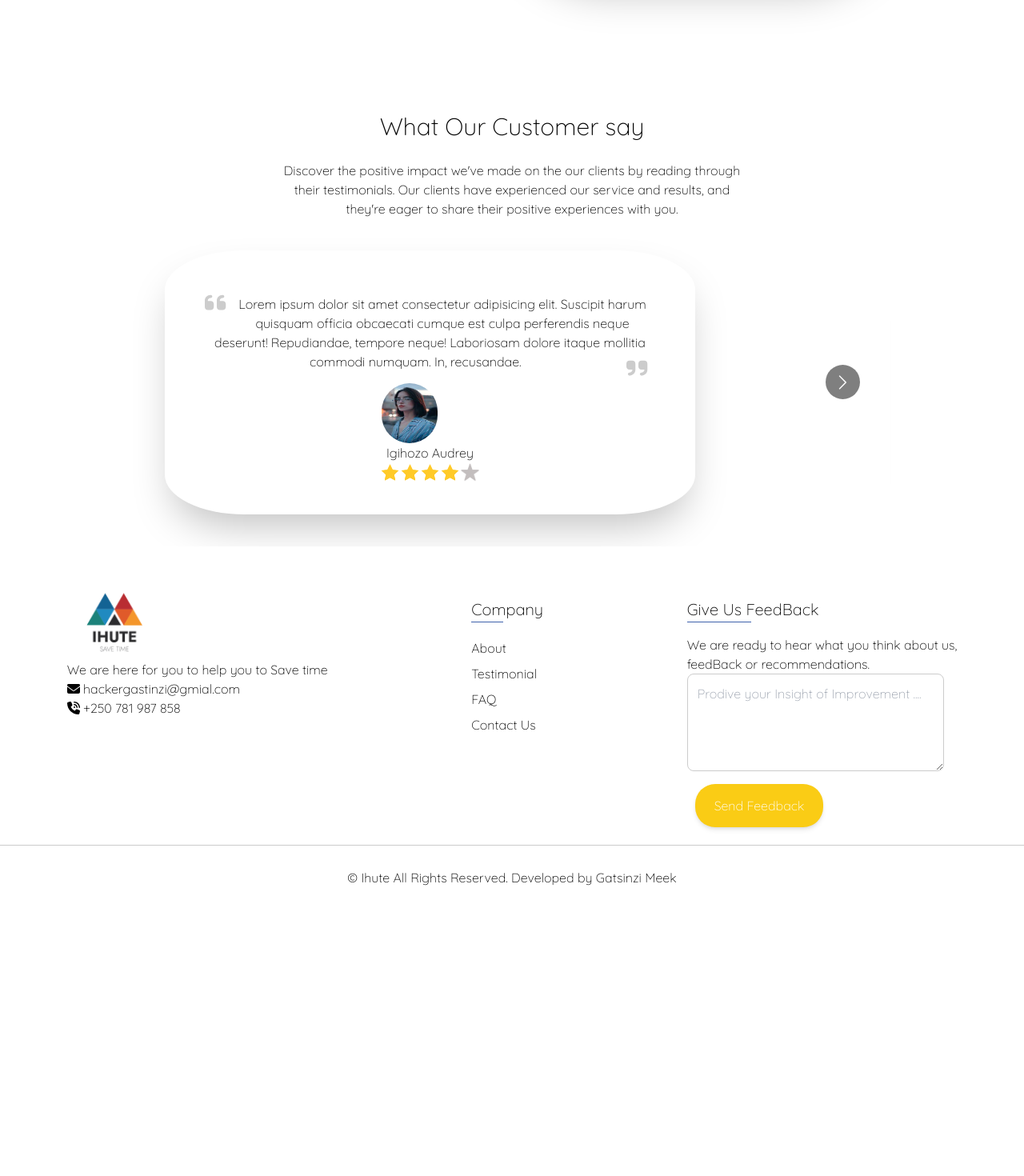
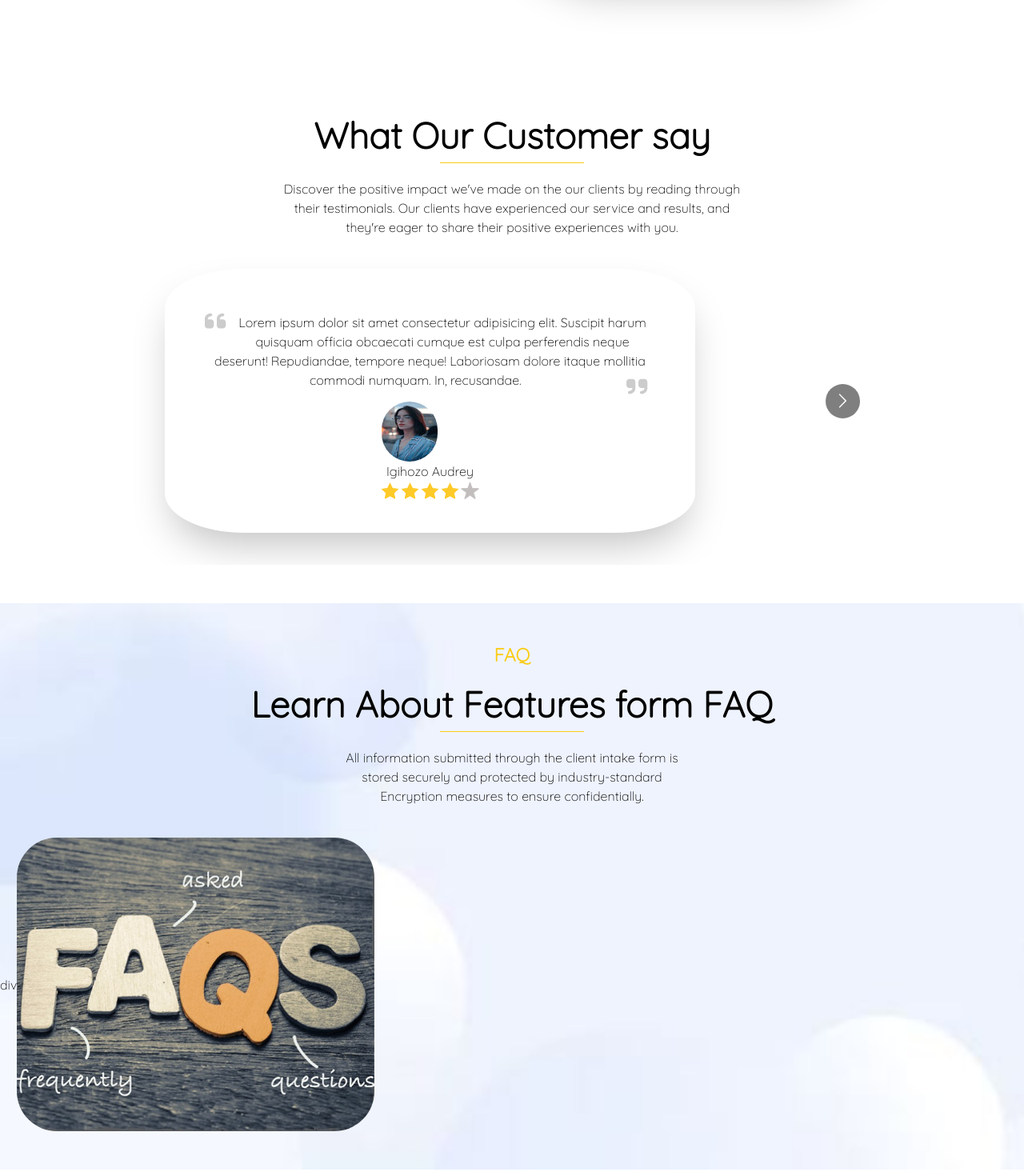
Before and after one commit to Gatsinzimeek/IHUTE, a React (Create React App) app: page / in a window 1280 px wide. Shown: the part 1060-2530 px from the top of the page at 80% size. Before the commit the page ends 2197 px from the top, so only its background shows below. Built offline with nearby package versions, Linux system fonts and the light colour scheme; no server answers.

Commit message:
new features

```diff
--- /dev/null
+++ b/src/Component/FAQ/FAQ.jsx
@@ -0,0 +1,22 @@
+import Faq from '../../Assets/FAQ.jpeg'
+import bg from '../../Assets/bg.JPG'
+const FAQ = () => {
+  return (
+    <section className='text-center mt-[20px] pt-12 pb-12' style={{backgroundImage: `url(${bg})`, backgroundRepeat: 'none', backgroundSize: 'cover'}}  id='FAQ'>
+        <h1 className='text-yellow-400 mb-[10px] font-bold text-[23px]'> FAQ</h1>
+        <h2 className='text-[45px] font-extrabold'>Learn About Features form FAQ <span className='block m-auto border-b border-b-px w-[180px] border-yellow-400'></span></h2>
+        <p className='w-[35%] max-sm:w-[70%] mb-[40px] mt-[20px] m-auto'>All information submitted through the client intake form is stored securely and protected by industry-standard Encryption measures to ensure confidentially.</p>
+        <div className='flex items-center max-sm:grid'>
+            <div>
+                div
+            </div>
+            <div >
+                <img src={Faq} className='rounded-[50px] w-[70%]' alt="FAQ" />
+            </div>
+        </div>
+
+    </section>
+  )
+}
+
+export default FAQ
--- a/src/Component/Testimonial-section/Testimonial.jsx
+++ b/src/Component/Testimonial-section/Testimonial.jsx
@@ -26,8 +26,8 @@ const Testimonial = () => {
   };
   return (
     <section id='Testimonial' className='text-center m-12 relative'>
-       <h1 className='text-[30px] mb-[20px]'>What Our Customer say</h1>
-       <p className='w-[50%] m-auto text-center'>Discover the positive impact we've made on the our clients by reading through their testimonials. Our clients have experienced our service and results, and they're eager to share their positive experiences with you.</p>
+       <h1 className='text-[45px] font-extrabold mb-[20px]'>What Our Customer say <span className='block m-auto border-b border-b-px w-[180px] border-yellow-400'></span></h1>
+       <p className='w-[50%] m-auto text-center max-sm:w-[80%]'>Discover the positive impact we've made on the our clients by reading through their testimonials. Our clients have experienced our service and results, and they're eager to share their positive experiences with you.</p>
       <Carousel responsive={responsive} className='w-[80%] m-auto p-10 z-10 '>
 
           <PersonDetail image={profile1} name='Igihozo Audrey' />
--- a/src/Router/Home/Home.jsx
+++ b/src/Router/Home/Home.jsx
@@ -3,7 +3,7 @@ import About from "../../Component/About-section/About";
 import { Fragment } from "react";
 import Testimonial from "../../Component/Testimonial-section/Testimonial";
 import Footer from "../../Component/Footer/Footer";
-
+import FAQ from "../../Component/FAQ/FAQ";
 const Home = () => {
   return (
     <Fragment>
@@ -11,6 +11,7 @@ const Home = () => {
       <main>
           <About></About>
           <Testimonial></Testimonial>
+          <FAQ />
       </main>
       <Footer></Footer>
     </Fragment>
```
Also changed, not shown: src/Assets/FAQ.jpeg (added), src/Assets/bg.JPG (added).
